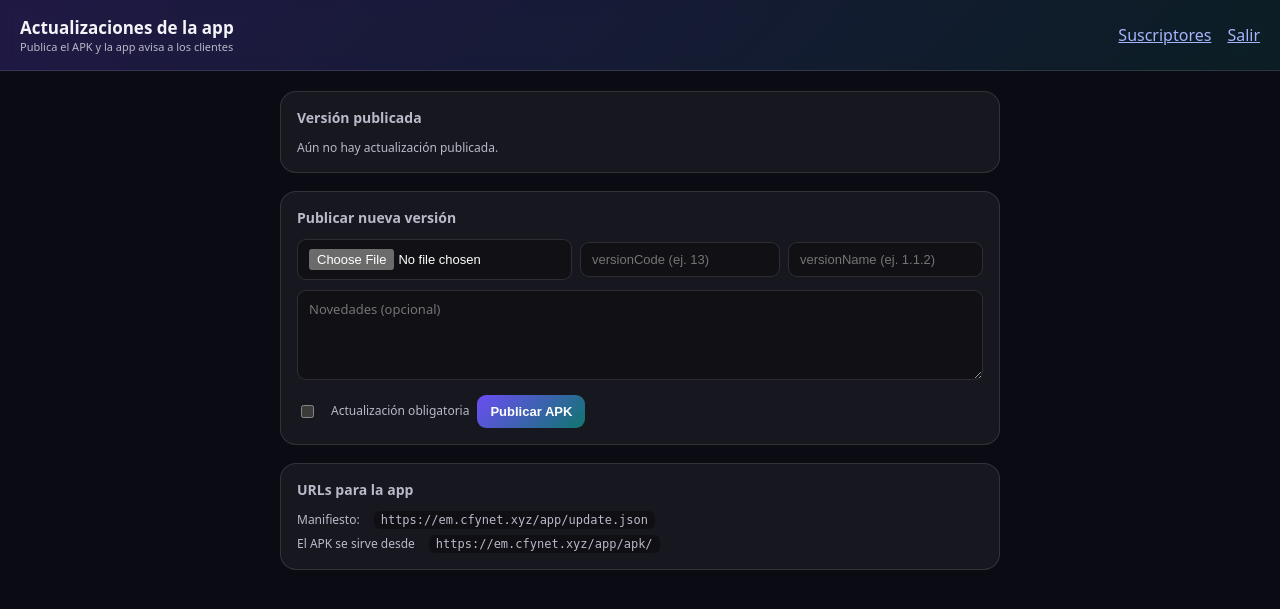
After one commit to kingkeysshop-ai/APP-EMEE, a Flask app: page /app in a window 1280 px wide. The commit adds this page. Shown: the top 609 px of the page. Run offline with Flask 3, Linux system fonts and the light colour scheme; the visitor is signed in with stand-in values (Sample User, id 1).

Commit message:
Actualizaciones movidas a /app (pagina y rutas separadas del admin)

```diff
--- a/app.py
+++ b/app.py
@@ -115,15 +115,15 @@ def root():
     return redirect(url_for("admin"))
 
 
-@app.route("/update.json")
-def update_json():
+@app.route("/app/update.json")
+def app_update_json():
     if not os.path.exists(UPDATE_FILE):
         return jsonify({"error": "sin actualizaciones publicadas"}), 404
     return send_file(UPDATE_FILE, mimetype="application/json", max_age=0)
 
 
-@app.route("/apk/<path:filename>")
-def update_apk(filename):
+@app.route("/app/apk/<path:filename>")
+def app_update_apk(filename):
     return send_from_directory(
         APK_DIR,
         filename,
@@ -300,7 +300,6 @@ def admin():
         tz=TZ_NAME,
         message=request.args.get("message"),
         error=request.args.get("error"),
-        current_update=_current_update(),
     )
 
 
@@ -364,9 +363,22 @@ def admin_bulk():
     return redirect(url_for("admin", **params))
 
 
-@app.route("/admin/update", methods=["POST"])
+@app.route("/app")
 @login_required
-def admin_update():
+def app_update():
+    return render_template(
+        "app_update.html",
+        current_update=_current_update(),
+        apk_dir=APK_DIR,
+        public_base=PUBLIC_BASE_URL,
+        message=request.args.get("message"),
+        error=request.args.get("error"),
+    )
+
+
+@app.route("/app/publish", methods=["POST"])
+@login_required
+def app_publish():
     upload = request.files.get("apk")
     version_text = request.form.get("version_code", "").strip()
     version_name = re.sub(r"[^0-9A-Za-z._-]", "-", request.form.get("version_name", "").strip())
@@ -374,24 +386,24 @@ def admin_update():
     force = request.form.get("force") == "on"
 
     if not upload or not upload.filename:
-        return redirect(url_for("admin", error="Selecciona un APK"))
+        return redirect(url_for("app_update", error="Selecciona un APK"))
     if not version_name:
-        return redirect(url_for("admin", error="versionName requerido"))
+        return redirect(url_for("app_update", error="versionName requerido"))
     try:
         version_code = int(version_text)
     except ValueError:
-        return redirect(url_for("admin", error="versionCode invalido"))
+        return redirect(url_for("app_update", error="versionCode invalido"))
 
     filename = f"emstore-v{version_name}.apk"
     target = os.path.join(APK_DIR, filename)
     upload.save(target)
     if not os.path.exists(target) or os.path.getsize(target) == 0:
-        return redirect(url_for("admin", error="No se pudo guardar el APK"))
+        return redirect(url_for("app_update", error="No se pudo guardar el APK"))
 
     payload = {
         "versionCode": version_code,
         "versionName": version_name,
-        "apkUrl": f"{PUBLIC_BASE_URL}/apk/{filename}",
+        "apkUrl": f"{PUBLIC_BASE_URL}/app/apk/{filename}",
         "force": force,
         "changelog": changelog or None,
     }
@@ -400,7 +412,7 @@ def admin_update():
 
     return redirect(
         url_for(
-            "admin",
+            "app_update",
             message=f"Actualizacion publicada: v{version_name} (code {version_code})",
         )
     )
--- /dev/null
+++ b/templates/app_update.html
@@ -0,0 +1,114 @@
+<!doctype html>
+<html lang="es">
+<head>
+  <meta charset="utf-8">
+  <meta name="viewport" content="width=device-width, initial-scale=1">
+  <title>Actualizaciones de la app · Panel</title>
+  <style>
+    :root { color-scheme: dark; --line: rgba(255,255,255,.12); --muted: #b9b9c9; }
+    * { box-sizing: border-box; }
+    body {
+      margin: 0; font-family: system-ui, -apple-system, "Segoe UI", sans-serif;
+      background: #0b0b14; color: #f4f4f8;
+    }
+    header {
+      display: flex; align-items: center; justify-content: space-between;
+      gap: 12px; padding: 16px 20px; border-bottom: 1px solid var(--line);
+      background: linear-gradient(135deg, rgba(108,77,244,.22), rgba(15,118,110,.18));
+      position: sticky; top: 0; backdrop-filter: blur(8px); z-index: 2;
+    }
+    header h1 { font-size: 17px; margin: 0; }
+    header .tz { font-size: 11px; color: var(--muted); }
+    a { color: #a5b4fc; }
+    .wrap { max-width: 760px; margin: 0 auto; padding: 20px; }
+    .flash {
+      padding: 12px 14px; border-radius: 10px; margin-bottom: 14px; font-size: 13px;
+      word-break: break-word;
+    }
+    .flash.ok { background: rgba(34,197,94,.14); color: #86efac; border: 1px solid rgba(34,197,94,.3); }
+    .flash.err { background: rgba(239,68,68,.14); color: #fca5a5; border: 1px solid rgba(239,68,68,.3); }
+    .panel {
+      background: rgba(255,255,255,.05); border: 1px solid var(--line);
+      border-radius: 16px; padding: 16px; margin-bottom: 18px;
+    }
+    .panel h2 { font-size: 14px; margin: 0 0 12px; color: var(--muted); font-weight: 600; }
+    .inline { display: flex; flex-wrap: wrap; gap: 8px; align-items: center; }
+    input, textarea {
+      padding: 9px 11px; border-radius: 9px; border: 1px solid var(--line);
+      background: rgba(0,0,0,.3); color: #fff; font-size: 13px;
+    }
+    input[type=text] { min-width: 180px; flex: 1 1 180px; }
+    input[type=number] { min-width: 150px; }
+    textarea { width: 100%; min-height: 90px; resize: vertical; font-family: inherit; }
+    button {
+      padding: 9px 13px; border: 0; border-radius: 9px; cursor: pointer;
+      font-size: 13px; font-weight: 600; background: #2b2b3d; color: #fff;
+    }
+    button.primary { background: linear-gradient(135deg, #6c4df4, #0f766e); }
+    .meta { font-size: 12px; color: var(--muted); display: flex; flex-wrap: wrap; gap: 14px; }
+    .meta strong { color: #f4f4f8; font-weight: 600; }
+    .code { font-family: ui-monospace, monospace; background: rgba(0,0,0,.35); padding: 2px 7px; border-radius: 6px; word-break: break-all; }
+  </style>
+</head>
+<body>
+  <header>
+    <div>
+      <h1>Actualizaciones de la app</h1>
+      <div class="tz">Publica el APK y la app avisa a los clientes</div>
+    </div>
+    <div style="display:flex; gap:16px; align-items:center;">
+      <a href="{{ url_for('admin') }}">Suscriptores</a>
+      <a href="{{ url_for('admin_logout') }}">Salir</a>
+    </div>
+  </header>
+
+  <div class="wrap">
+    {% if message %}<div class="flash ok">{{ message }}</div>{% endif %}
+    {% if error %}<div class="flash err">{{ error }}</div>{% endif %}
+
+    <div class="panel">
+      <h2>Versión publicada</h2>
+      {% if current_update %}
+        <div class="meta" style="margin-bottom:8px;">
+          <span>Versión: <strong>v{{ current_update.versionName }}</strong></span>
+          <span>versionCode: <strong>{{ current_update.versionCode }}</strong></span>
+          <span>{{ 'Obligatoria' if current_update.force else 'Opcional' }}</span>
+        </div>
+        <div class="meta" style="margin-bottom:8px;">
+          <span>APK: <span class="code">{{ current_update.apkUrl }}</span></span>
+        </div>
+        <div class="meta" style="margin-bottom:8px;">
+          <span>Manifiesto: <span class="code">{{ public_base }}/app/update.json</span></span>
+        </div>
+        {% if current_update.changelog %}
+          <div class="meta"><span>Novedades: {{ current_update.changelog }}</span></div>
+        {% endif %}
+      {% else %}
+        <div class="meta">Aún no hay actualización publicada.</div>
+      {% endif %}
+    </div>
+
+    <div class="panel">
+      <h2>Publicar nueva versión</h2>
+      <form method="post" action="{{ url_for('app_publish') }}" enctype="multipart/form-data">
+        <div class="inline">
+          <input type="file" name="apk" accept=".apk,application/vnd.android.package-archive" required style="flex:1 1 260px;">
+          <input type="number" name="version_code" placeholder="versionCode (ej. 13)" min="1" required>
+          <input type="text" name="version_name" placeholder="versionName (ej. 1.1.2)" required>
+        </div>
+        <textarea name="changelog" placeholder="Novedades (opcional)" style="margin-top:10px;"></textarea>
+        <div class="inline" style="margin-top:10px;">
+          <label class="meta"><input type="checkbox" name="force" style="width:auto; min-width:auto; flex:none;"> Actualización obligatoria</label>
+          <button class="primary" type="submit">Publicar APK</button>
+        </div>
+      </form>
+    </div>
+
+    <div class="panel">
+      <h2>URLs para la app</h2>
+      <div class="meta" style="margin-bottom:6px;">Manifiesto: <span class="code">{{ public_base }}/app/update.json</span></div>
+      <div class="meta">El APK se sirve desde <span class="code">{{ public_base }}/app/apk/</span></div>
+    </div>
+  </div>
+</body>
+</html>
```
Also changed, not shown: templates/admin.html (+4 -25 lines).
